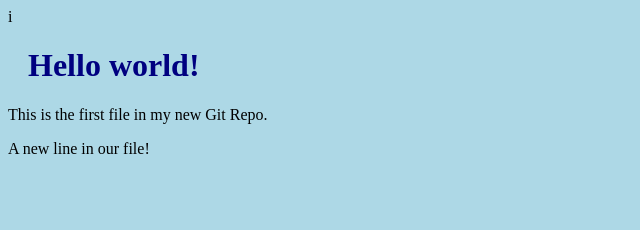
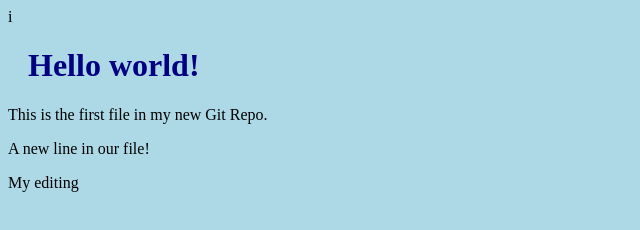
Before and after one commit to abhioneandonly/example_, a plain HTML site: page index.html in a window 1280 px wide. Shown: the whole page, without its empty margins (0-640 px from the left). Drawn offline with Linux system fonts and the light colour scheme.

Commit message:
Update index.html

```diff
--- a/index.html
+++ b/index.html
@@ -10,6 +10,7 @@
   <h1>Hello world!</h1>
 <p>This is the first file in my new Git Repo.</p>
 <p>A new line in our file!</p>
+<p>My editing</p>
 
 </body>
 </html>
```
